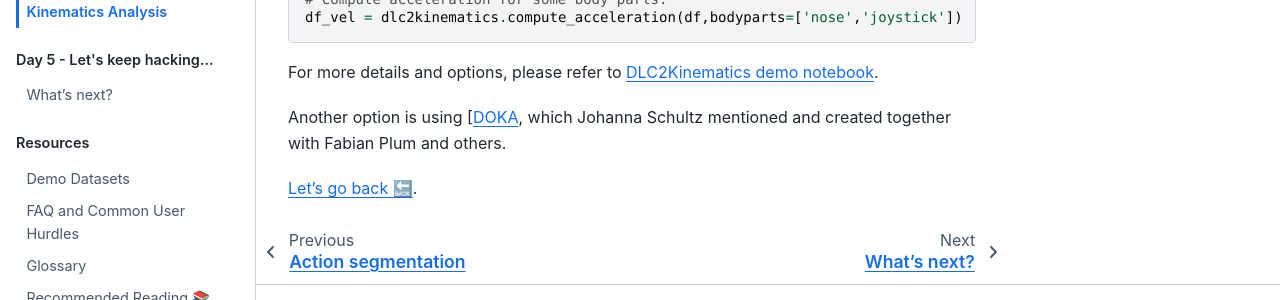
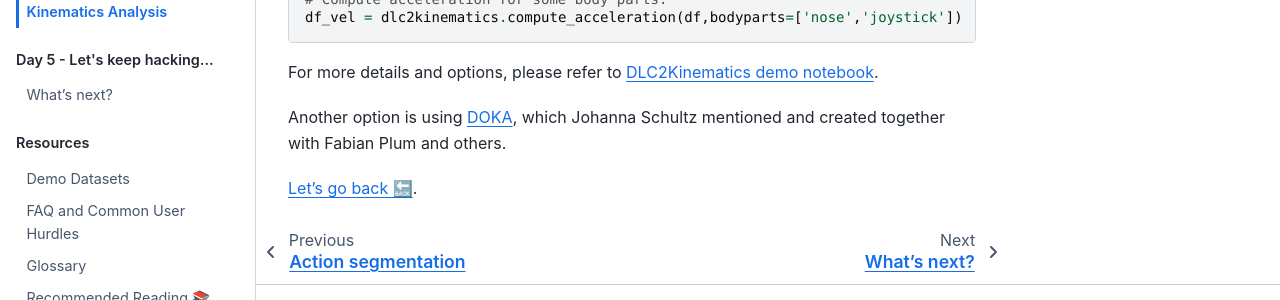
Before and after one commit to AlexEMG/DLC-Cajal-Course, a Jupyter Book: the page built from content/Day4_Kinematics.md, in a window 1280 px wide. Shown: the part 532-832 px from the top of the page. Built offline with Jupyter Book 1.0.4 settings and Sphinx 7.4.7 and the Sphinx Book theme 1.1.4, drawn with Linux system fonts in a browser that asks for light colours.

Commit message:
extra bracket removed

```diff
--- a/content/Day4_Kinematics.md
+++ b/content/Day4_Kinematics.md
@@ -21,6 +21,6 @@ df_vel = dlc2kinematics.compute_acceleration(df,bodyparts=['nose','joystick'])
 
 For more details and options, please refer to <a href="https://github.com/AdaptiveMotorControlLab/DLC2Kinematics/blob/master/DEMO.ipynb" target="_blank">DLC2Kinematics demo notebook</a>.
 
-Another option is using [<a href="https://github.com/JojoReikun/ClimbingLizardDLCAnalysis" target="_blank">DOKA</a>, which Johanna Schultz mentioned and created together with Fabian Plum and others.
+Another option is using <a href="https://github.com/JojoReikun/ClimbingLizardDLCAnalysis" target="_blank">DOKA</a>, which Johanna Schultz mentioned and created together with Fabian Plum and others.
 
 [Let’s go back 🔙](Day4_Practicals.md).
```
